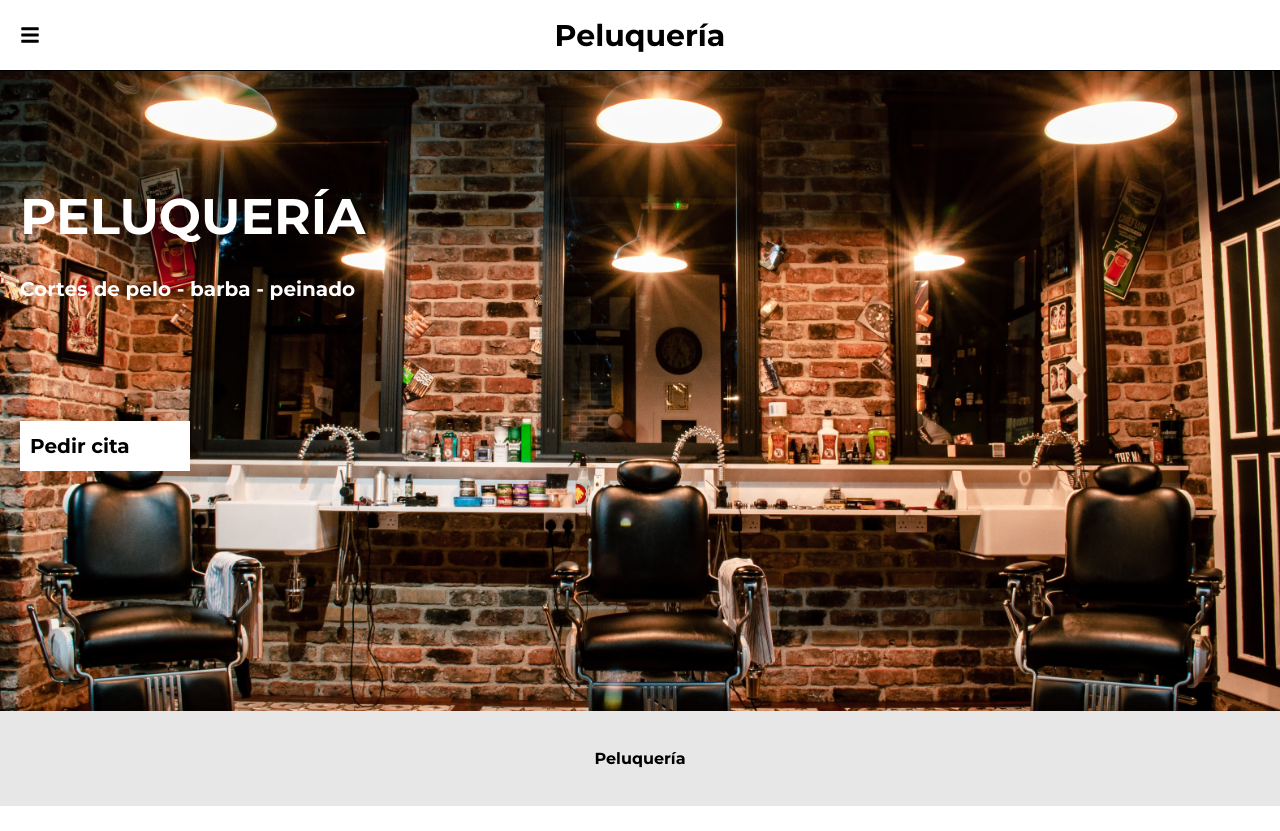
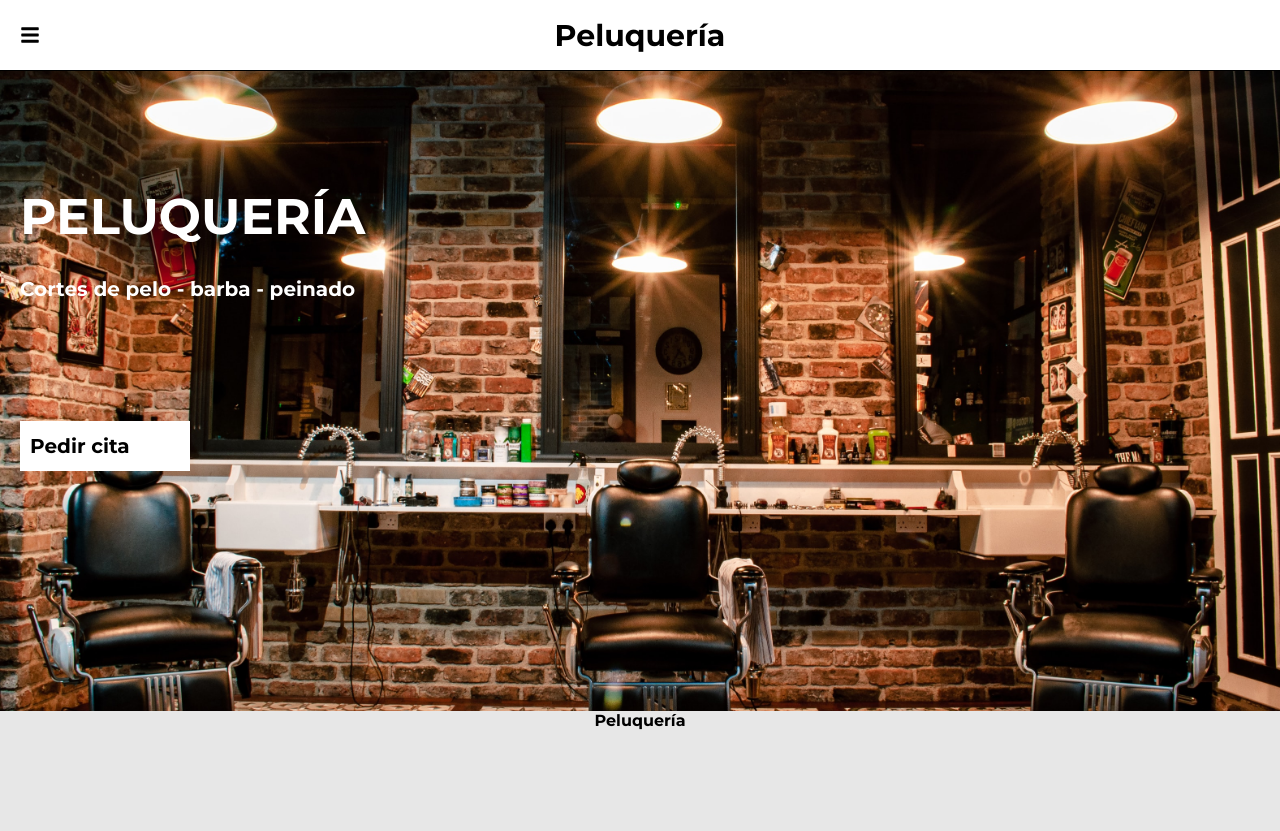
Before and after one commit to andonir/peluqueria-demo, a React (Vite) app: page /#/client in a window 1280 px wide. Before the commit the page ends 806 px from the top, so only its background shows below. Built offline with nearby package versions, Linux system fonts and the light colour scheme.

Commit message:
Update App.css

```diff
--- a/src/App.css
+++ b/src/App.css
@@ -573,5 +573,5 @@ footer{
   background-color: rgb(231, 231, 231);
   display: flex;
   justify-content: center;
-  padding: 38px;
+  height: 15vh;
 }
```
